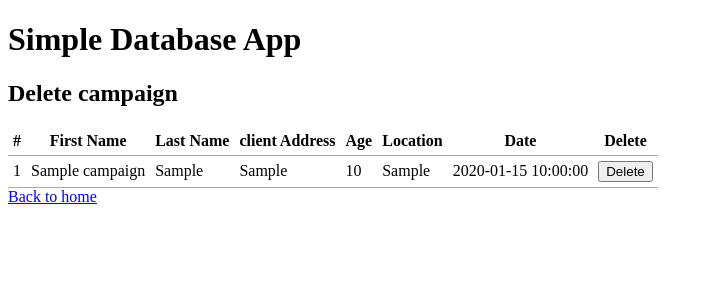
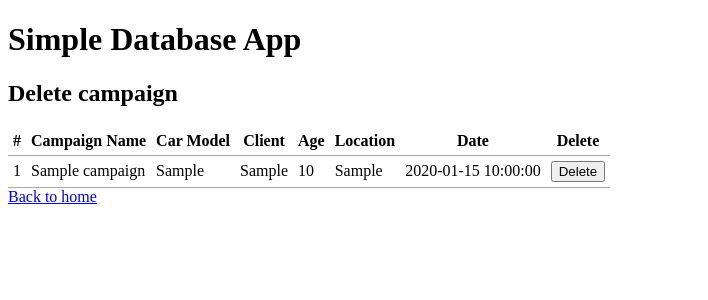
Before and after one commit to lofersfanclub/phpLoginSystem, a PHP site: page /pdo-master/public/delete.php in a window 1280 px wide. Shown: the top 300 px of the page, without its empty margins (0-708 px from the left). Run offline with PHP 8.4, Linux system fonts and the light colour scheme; tables that the repository leaves empty hold one stand-in row (values such as "Sample post").

Commit message:
Name changes

```diff
--- a/pdo-master/public/create.php
+++ b/pdo-master/public/create.php
@@ -47,11 +47,11 @@ if (isset($_POST['submit'])) {
 
   <form method="post">
     <input name="csrf" type="hidden" value="<?php echo escape($_SESSION['csrf']); ?>">
-    <label for="campaign_name">First Name</label>
+    <label for="campaign_name">Campaign Name</label>
     <input type="text" name="campaign_name" id="campaign_name">
-    <label for="car_model">Last Name</label>
+    <label for="car_model">Car Model</label>
     <input type="text" name="car_model" id="car_model">
-    <label for="client">client Address</label>
+    <label for="client">Client</label>
     <input type="text" name="client" id="client">
     <label for="age">Age</label>
     <input type="text" name="age" id="age">
--- a/pdo-master/public/delete.php
+++ b/pdo-master/public/delete.php
@@ -54,9 +54,9 @@ try {
     <thead>
       <tr>
         <th>#</th>
-        <th>First Name</th>
-        <th>Last Name</th>
-        <th>client Address</th>
+        <th>Campaign Name</th>
+        <th>Car Model</th>
+        <th>Client</th>
         <th>Age</th>
         <th>Location</th>
         <th>Date</th>
--- a/pdo-master/public/read.php
+++ b/pdo-master/public/read.php
@@ -41,9 +41,9 @@ if (isset($_POST['submit'])) {
       <thead>
         <tr>
           <th>#</th>
-          <th>First Name</th>
-          <th>Last Name</th>
-          <th>client Address</th>
+          <th>Campaign Name</th>
+          <th>Car Model</th>
+          <th>Client</th>
           <th>Age</th>
           <th>Location</th>
           <th>Date</th>
--- a/pdo-master/public/update.php
+++ b/pdo-master/public/update.php
@@ -28,9 +28,9 @@ try {
     <thead>
         <tr>
             <th>#</th>
-            <th>First Name</th>
-            <th>Last Name</th>
-            <th>client Address</th>
+            <th>Campaign Name</th>
+            <th>Car Model</th>
+            <th>Client</th>
             <th>Age</th>
             <th>Location</th>
             <th>Date</th>
```
